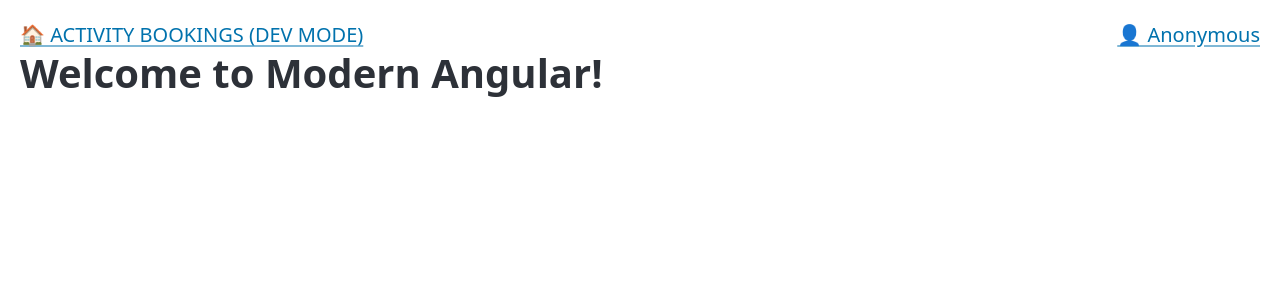
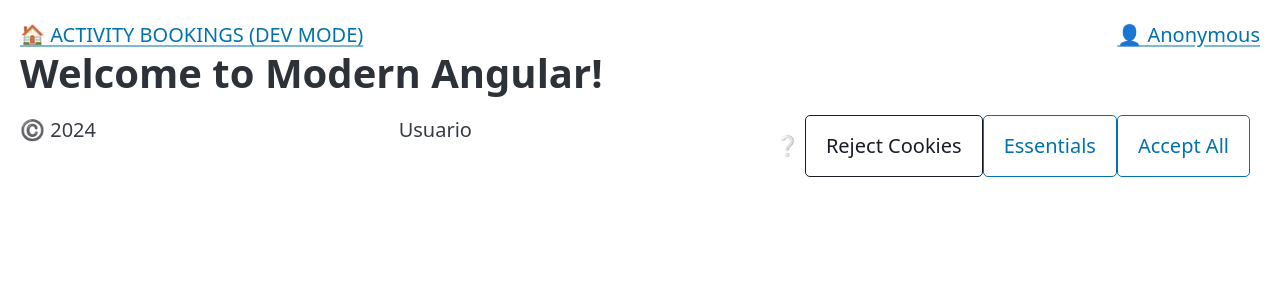
Before and after one commit to TrainingITCourses/softtek_angular_update_2, an Angular app in the folder ActivityBookings/: page / in a window 1280 px wide. Shown: the top 300 px of the page. Built offline with nearby package versions, Linux system fonts and the light colour scheme.

Commit message:
feat: cookies signals

```diff
--- a/ActivityBookings/src/app/app.component.ts
+++ b/ActivityBookings/src/app/app.component.ts
@@ -1,15 +1,17 @@
 import { Component } from '@angular/core';
 import { RouterOutlet } from '@angular/router';
+import { FooterWidget } from './core/footer.widget';
 import { HeaderComponent } from './core/header.component';
 
 @Component({
   selector: 'lab-root',
   standalone: true,
-  imports: [RouterOutlet, HeaderComponent],
+  imports: [RouterOutlet, HeaderComponent, FooterWidget],
   template: `
     <lab-header />
     <h1>Welcome to Modern Angular!</h1>
     <router-outlet />
+    <lab-footer />
   `,
   styles: [],
 })
--- /dev/null
+++ b/ActivityBookings/src/app/core/cookies.component.ts
@@ -0,0 +1,50 @@
+import {
+  ChangeDetectionStrategy,
+  Component,
+  InputSignal,
+  OutputEmitterRef,
+  Signal,
+  computed,
+  input,
+  output,
+} from '@angular/core';
+
+export type CookiesStatus = 'pending' | 'rejected' | 'essentials' | 'all';
+export type Acceptance = 'essentials' | 'all';
+
+@Component({
+  selector: 'lab-cookies',
+  standalone: true,
+  imports: [],
+  template: `
+    {{ cookiesMessage() }}
+    @if (!acceptedCookies()) {
+      <button class="contrast outline" (click)="reject.emit()">Reject Cookies</button>
+      <button class="primary outline" (click)="accept.emit('essentials')">Essentials</button>
+      <button class="primary outline" (click)="accept.emit('all')">Accept All</button>
+    }
+  `,
+  styles: ``,
+  changeDetection: ChangeDetectionStrategy.OnPush,
+})
+export class CookiesComponent {
+  cookiesStatus: InputSignal<CookiesStatus> = input.required();
+
+  acceptedCookies: Signal<boolean> = computed(() =>
+    ['essentials', 'all'].includes(this.cookiesStatus()),
+  );
+
+  cookiesMessage: Signal<string> = computed(() => {
+    if (this.cookiesStatus() === 'all') return '💚';
+    else if (this.cookiesStatus() === 'essentials') {
+      return '🤍';
+    } else if (this.cookiesStatus() === 'rejected') {
+      return '🖤';
+    } else {
+      return '❔';
+    }
+  });
+
+  accept: OutputEmitterRef<Acceptance> = output();
+  reject: OutputEmitterRef<void> = output();
+}
--- /dev/null
+++ b/ActivityBookings/src/app/core/footer.widget.ts
@@ -0,0 +1,49 @@
+import {
+  ChangeDetectionStrategy,
+  Component,
+  EffectRef,
+  WritableSignal,
+  effect,
+  signal,
+} from '@angular/core';
+import { CookiesComponent, CookiesStatus } from './cookies.component';
+
+@Component({
+  selector: 'lab-footer',
+  standalone: true,
+  imports: [CookiesComponent],
+  changeDetection: ChangeDetectionStrategy.OnPush,
+  template: `
+    <footer>
+      <nav>
+        <span>©️ {{ getYear() }}</span>
+        <span>Usuario</span>
+        <span>
+          <lab-cookies
+            [cookiesStatus]="cookiesStatus()"
+            (accept)="onAccept($event)"
+            (reject)="onReject()" />
+        </span>
+      </nav>
+    </footer>
+  `,
+})
+export class FooterWidget {
+  cookiesStatus: WritableSignal<CookiesStatus> = signal('pending');
+
+  #saveCookiesStatus: EffectRef = effect(() => {
+    console.log('save cookiesStatus', this.cookiesStatus());
+  });
+
+  getYear() {
+    console.log('getYear');
+    return new Date().getFullYear();
+  }
+
+  onAccept(status: CookiesStatus) {
+    this.cookiesStatus.set(status);
+  }
+  onReject() {
+    this.cookiesStatus.set('rejected');
+  }
+}
```
Also changed, not shown: ActivityBookings/.eslintrc.json.
